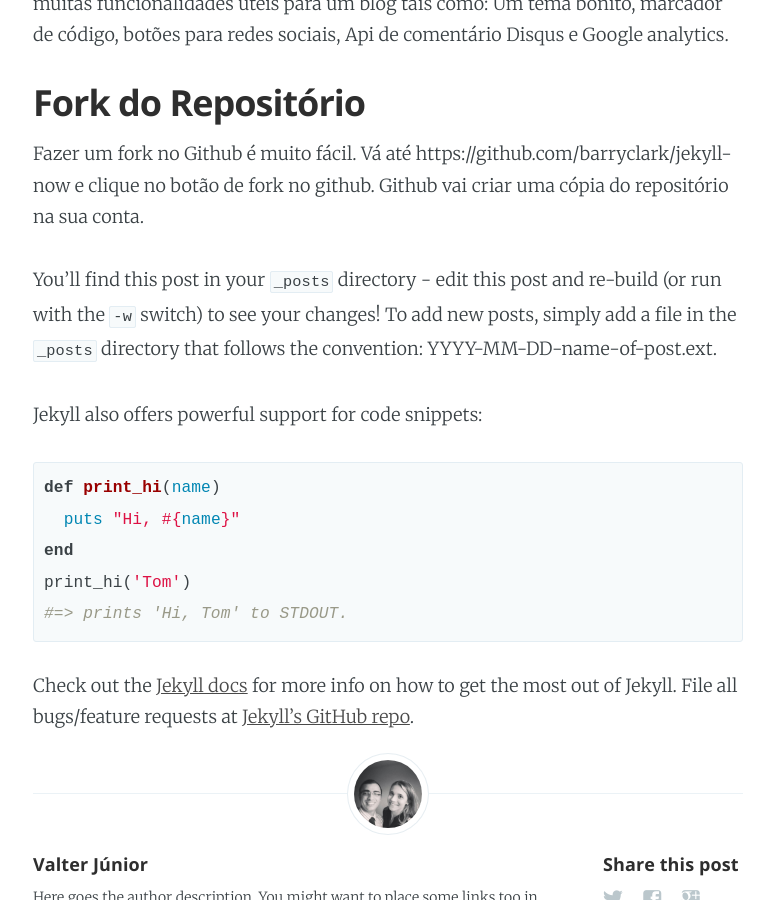
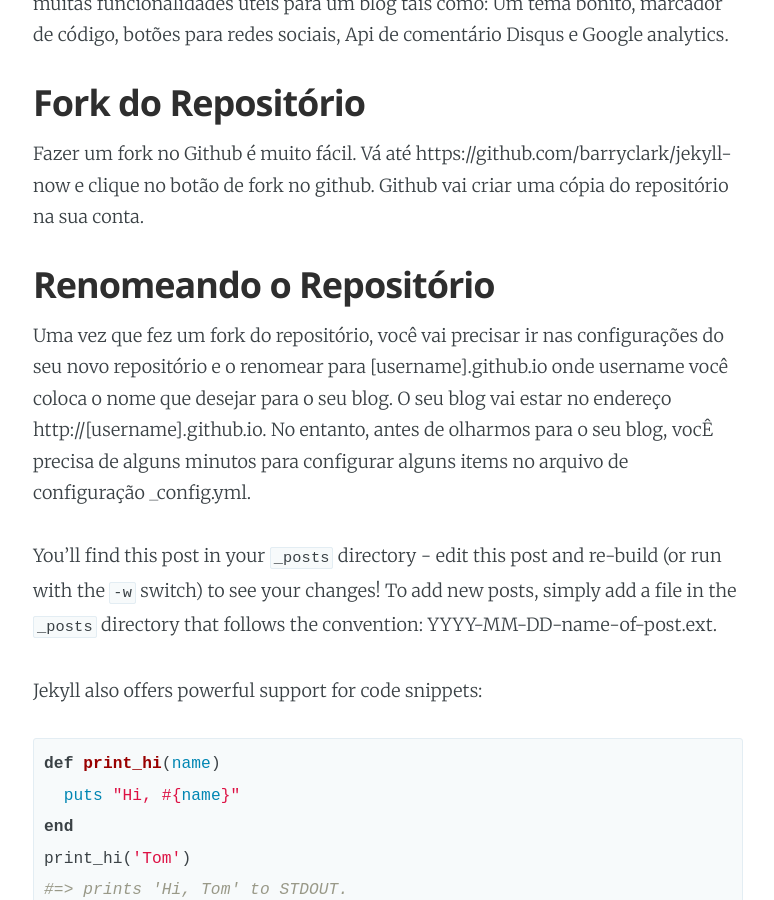
Before and after one commit to jvcjunior/jvcjunior.github.io, a Jekyll site: the page built from _posts/2015-06-22-criando-blog-github-com-jekyll-parte-1.markdown, in a window 1280 px wide and 900 px high, scrolled down 832 px. Shown: the whole window, without its empty margins (252-1026 px from the left). Built offline with Jekyll 4.4.1, drawn with Linux system fonts in a browser that asks for light colours; Markdown is read by kramdown in place of the engine named in the settings; comment, search, counter and statistics services are not loaded.

Commit message:
Update 2015-06-22-criando-blog-github-com-jekyll-parte-1.markdown

```diff
--- a/_posts/2015-06-22-criando-blog-github-com-jekyll-parte-1.markdown
+++ b/_posts/2015-06-22-criando-blog-github-com-jekyll-parte-1.markdown
@@ -19,6 +19,12 @@ Um repositório baseado no Jekyll inclui muitas funcionalidades úteis para um b
 ## Fork do Repositório
 Fazer um fork no Github é muito fácil. Vá até https://github.com/barryclark/jekyll-now e clique no botão de fork no github. Github vai criar uma cópia do repositório na sua conta.
 
+## Renomeando o Repositório
+Uma vez que fez um fork do repositório, você vai precisar ir nas configurações do seu novo repositório e o renomear para [username].github.io onde username você coloca o nome que desejar para o seu blog. O seu blog vai estar no endereço http://[username].github.io.
+No entanto, antes de olharmos para o seu blog, vocÊ precisa de alguns minutos para configurar alguns items no arquivo de configuração _config.yml.
+
+
+
 You'll find this post in your `_posts` directory - edit this post and re-build (or run with the `-w` switch) to see your changes!
 To add new posts, simply add a file in the `_posts` directory that follows the convention: YYYY-MM-DD-name-of-post.ext.
 
```
